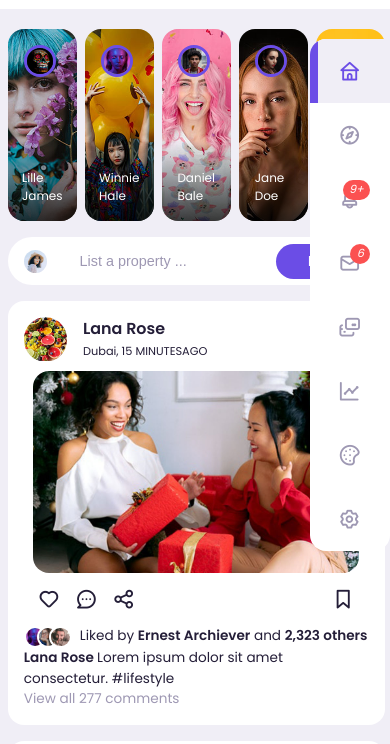
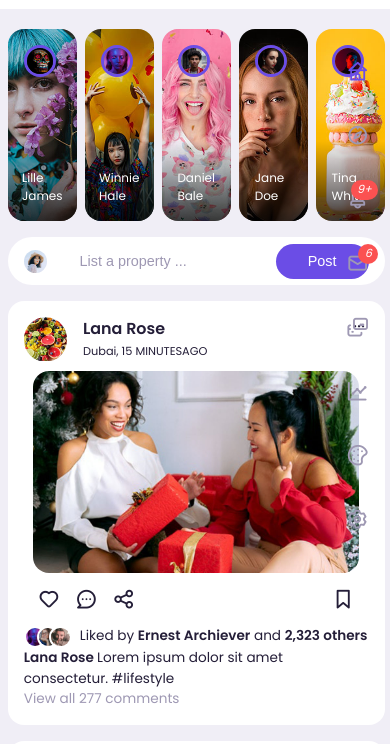
Before and after one commit to ab-tech-dev/Frontend, a plain HTML site: page index.html in a window 390 px wide. Shown: the part 57-801 px from the top of the page. Drawn offline with nearby package versions, Linux system fonts and the light colour scheme.

Commit message:
sidebar update

```diff
--- a/style.css
+++ b/style.css
@@ -96,6 +96,7 @@ nav{
     position: fixed;
     padding: 0.7rem 0;
     top: 0;
+    margin-top: 0;
     z-index: 10;
 }
 
@@ -736,12 +737,44 @@ main .container .right {
         height: 4rem;
     }
 
-    .left .sidebar i{
-        margin-left: 1.5rem;
+    .customize-theme .card {
+        width: 80vw;
     }
 
-    .customize-theme .card {
-        width: 80vw;
+
+        /* SIDEBAR */
+    .left .sidebar{
+        margin-top: 0.6rem;
+        background: transparent;
+        border-radius: none;
+    }
+
+
+    .left .sidebar .menu-item:hover{
+        background: none;
+    }
+
+    .left .sidebar i{
+        right: 0;
+    }
+
+    .left .sidebar h3{
+        margin-left: 0;
+    }
+
+    .left .sidebar .menu-item{
+        padding: 0;
+        right: 0;
+    }
+
+
+    .left .sidebar .active {
+        background: none;
+    }
+
+    .left .sidebar .active::before{
+        content: "";
+        display: none;
     }
 }
 
```
